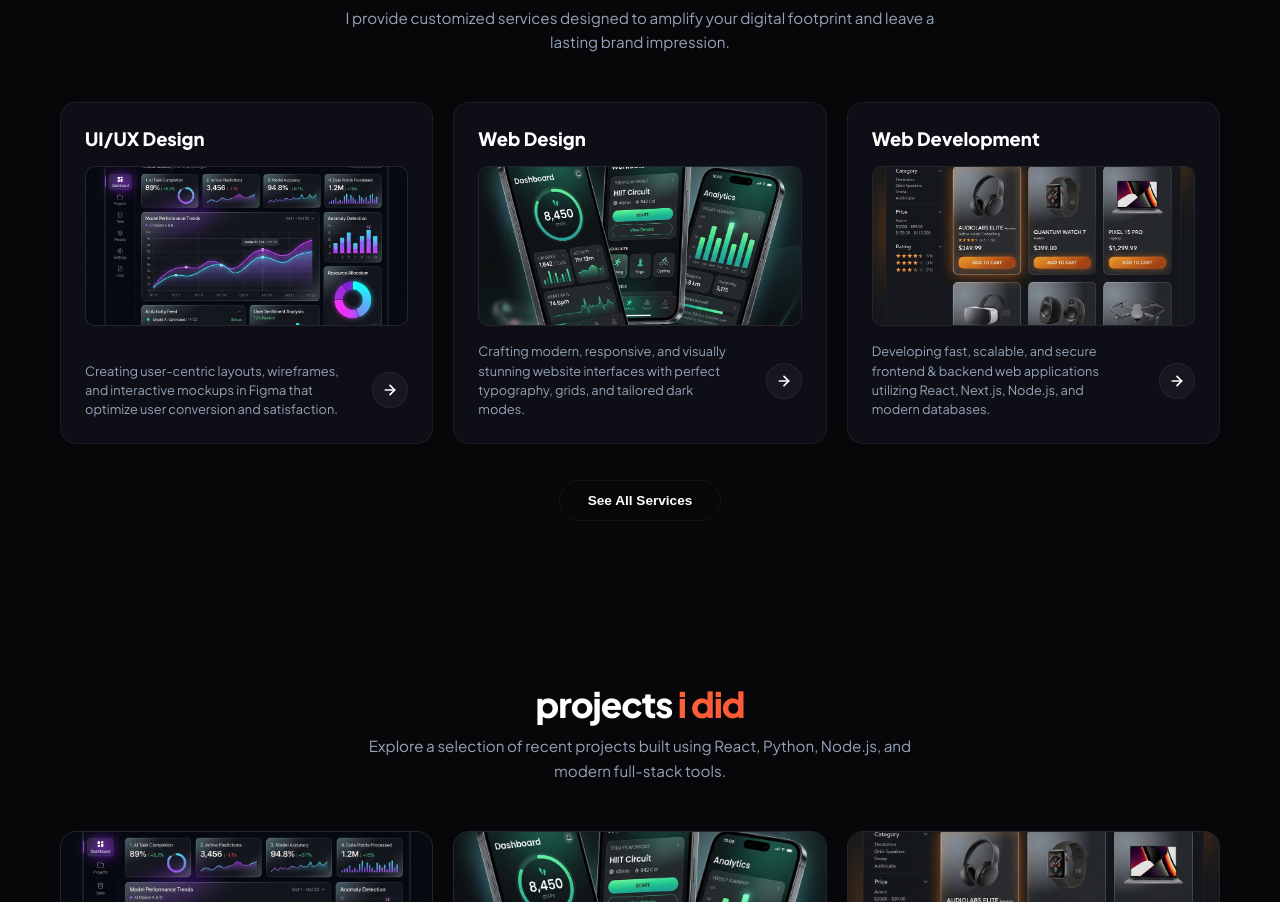
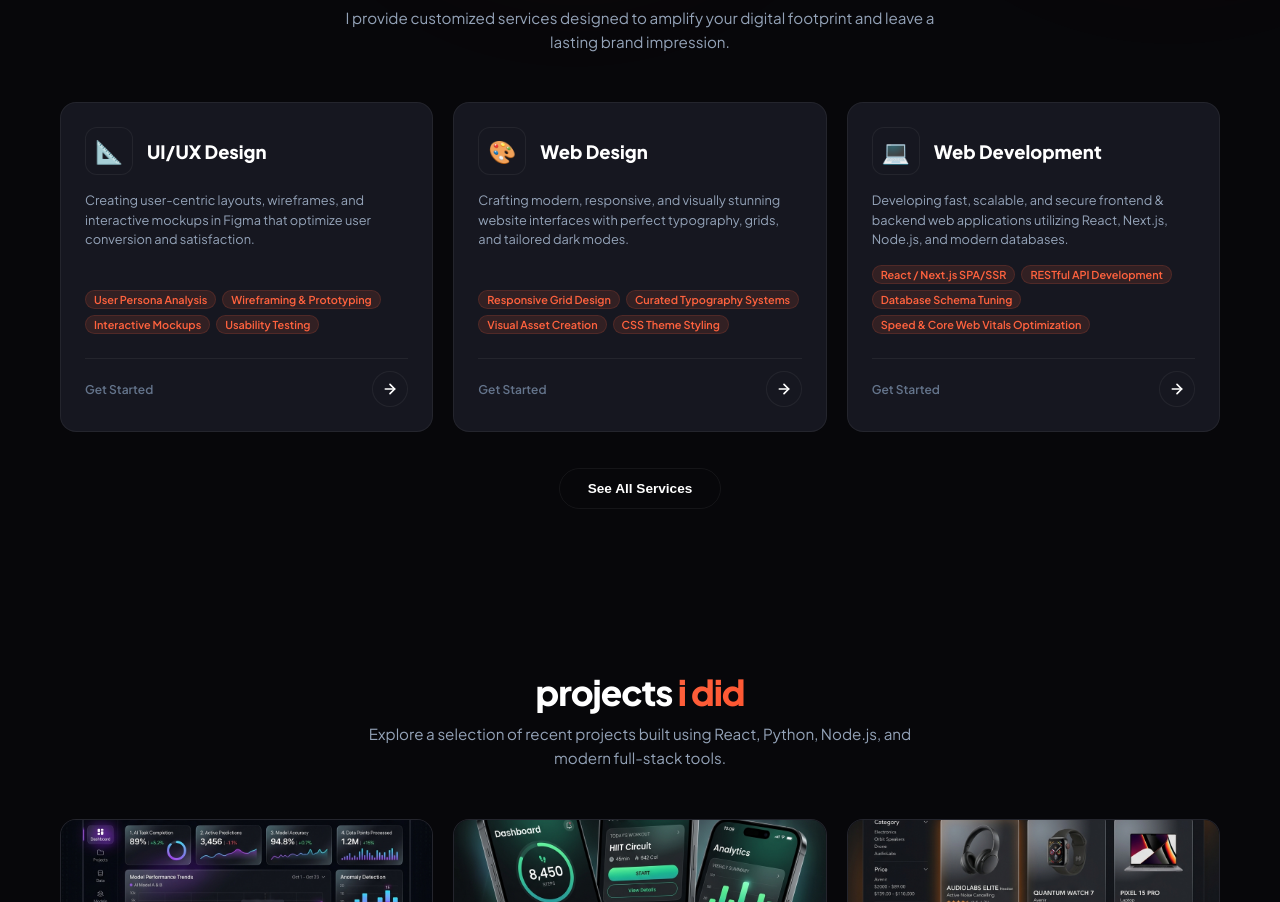
Before and after one commit to hmxx7d/portfolio, a React (Vite) app: page / in a window 1280 px wide. Shown: the part 814-1716 px from the top of the page. Built offline with nearby package versions, Linux system fonts and the light colour scheme; no server answers; the database is empty.

Commit message:
Upgrade services design to premium, remove mockup images

```diff
--- a/src/components/ServicesPage.jsx
+++ b/src/components/ServicesPage.jsx
@@ -28,26 +28,34 @@ export function ServicesPage({ name, services = [] }) {
               opacity: 1
             }}
           >
-            <div style={{ display: "flex", alignItems: "center", gap: "12px", marginBottom: "8px" }}>
-              <div className="skill-item-icon-box" style={{ margin: 0 }}>
+            <div className="service-card-header">
+              <div className="service-icon-box">
                 {srv.icon || "📐"}
               </div>
-              <h3 className="service-item-title" style={{ margin: 0 }}>{srv.title}</h3>
+              <h3 className="service-item-title">{srv.title}</h3>
             </div>
 
-            <p className="service-desc" style={{ maxWidth: "100%", color: "var(--text-secondary)", marginBottom: "16px" }}>
+            <p className="service-desc" style={{ maxWidth: "100%", color: "var(--text-secondary)" }}>
               {srv.desc}
             </p>
 
             {srv.features && srv.features.length > 0 && (
-              <ul style={{ listStyle: "none", display: "flex", flexDirection: "column", gap: "8px", marginTop: "auto" }}>
+              <div className="service-features-list">
                 {srv.features.map((feat, fIdx) => (
-                  <li key={fIdx} style={{ fontSize: "0.78rem", color: "var(--text-muted)", display: "flex", alignItems: "center", gap: "6px" }}>
-                    <span style={{ color: "var(--violet)" }}>✓</span> {feat}
-                  </li>
+                  <span key={fIdx} className="service-tag-badge">{feat}</span>
                 ))}
-              </ul>
+              </div>
             )}
+
+            <div className="service-card-footer" style={{ borderTop: "1px solid var(--border)", paddingTop: "12px", marginTop: "8px" }}>
+              <span style={{ fontSize: "0.75rem", color: "var(--text-muted)", fontWeight: "600" }}>Get Started</span>
+              <a href="#contact" className="service-arrow-btn" title="Order Service">
+                <svg viewBox="0 0 24 24" fill="none" stroke="currentColor" strokeWidth="2.5" strokeLinecap="round" strokeLinejoin="round">
+                  <line x1="5" y1="12" x2="19" y2="12" />
+                  <polyline points="12 5 19 12 12 19" />
+                </svg>
+              </a>
+            </div>
           </div>
         ))}
       </div>
--- a/src/components/ServicesSection.jsx
+++ b/src/components/ServicesSection.jsx
@@ -25,14 +25,25 @@ export function ServicesSection({ services = [], onSeeAllServices }) {
             key={idx}
             style={{ transitionDelay: `${idx * 0.15}s` }}
           >
-            <h3 className="service-item-title">{srv.title}</h3>
-
-            <div className="service-item-mockup">
-              <img src={srv.image} alt={srv.title} />
+            <div className="service-card-header">
+              <div className="service-icon-box">
+                {srv.icon || "📐"}
+              </div>
+              <h3 className="service-item-title">{srv.title}</h3>
             </div>
 
-            <div className="service-card-footer">
-              <p className="service-desc">{srv.desc}</p>
+            <p className="service-desc" style={{ maxWidth: "100%" }}>{srv.desc}</p>
+
+            {srv.features && srv.features.length > 0 && (
+              <div className="service-features-list">
+                {srv.features.map((feat, fIdx) => (
+                  <span key={fIdx} className="service-tag-badge">{feat}</span>
+                ))}
+              </div>
+            )}
+
+            <div className="service-card-footer" style={{ borderTop: "1px solid var(--border)", paddingTop: "12px", marginTop: "8px" }}>
+              <span style={{ fontSize: "0.75rem", color: "var(--text-muted)", fontWeight: "600" }}>Get Started</span>
               <a href="#contact" className="service-arrow-btn" onClick={scrollToContact} title="Order Service">
                 <svg viewBox="0 0 24 24" fill="none" stroke="currentColor" strokeWidth="2.5" strokeLinecap="round" strokeLinejoin="round">
                   <line x1="5" y1="12" x2="19" y2="12" />
--- a/src/index.css
+++ b/src/index.css
@@ -637,7 +637,7 @@ body {
 }
 
 .service-item-card {
-  background: var(--card-bg);
+  background: var(--card-bg-2);
   border: 1px solid var(--border);
   border-radius: var(--radius);
   overflow: hidden;
@@ -665,25 +665,51 @@ body {
   color: var(--text-primary);
 }
 
-.service-item-mockup {
-  position: relative;
-  width: 100%;
-  height: 160px;
-  border-radius: 10px;
-  overflow: hidden;
+.service-card-header {
+  display: flex;
+  align-items: center;
+  gap: 14px;
+}
+
+.service-icon-box {
+  width: 48px;
+  height: 48px;
+  border-radius: 12px;
   background: var(--card-bg-2);
   border: 1px solid var(--border);
-}
-
-.service-item-mockup img {
-  width: 100%;
-  height: 100%;
-  object-fit: cover;
-  transition: transform 0.5s var(--ease);
-}
-
-.service-item-card:hover .service-item-mockup img {
-  transform: scale(1.05);
+  display: flex;
+  align-items: center;
+  justify-content: center;
+  font-size: 1.4rem;
+  transition: transform 0.4s var(--ease), border-color 0.4s, background-color 0.4s;
+}
+
+.service-item-card:hover .service-icon-box {
+  transform: scale(1.1) rotate(8deg);
+  border-color: var(--violet);
+  background-color: var(--violet-dim);
+}
+
+.service-features-list {
+  display: flex;
+  gap: 6px;
+  flex-wrap: wrap;
+  margin-top: auto;
+}
+
+.service-tag-badge {
+  font-size: 0.68rem;
+  font-weight: 600;
+  color: var(--violet);
+  background: var(--violet-dim);
+  border: 1px solid rgba(255, 98, 62, 0.15);
+  padding: 2px 8px;
+  border-radius: 20px;
+  transition: all 0.3s;
+}
+
+.service-item-card:hover .service-tag-badge {
+  border-color: var(--violet);
 }
 
 .service-card-footer {
```
